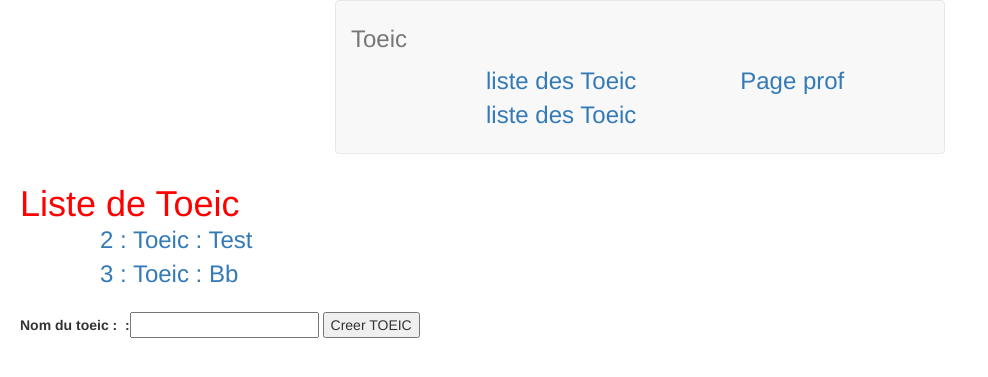
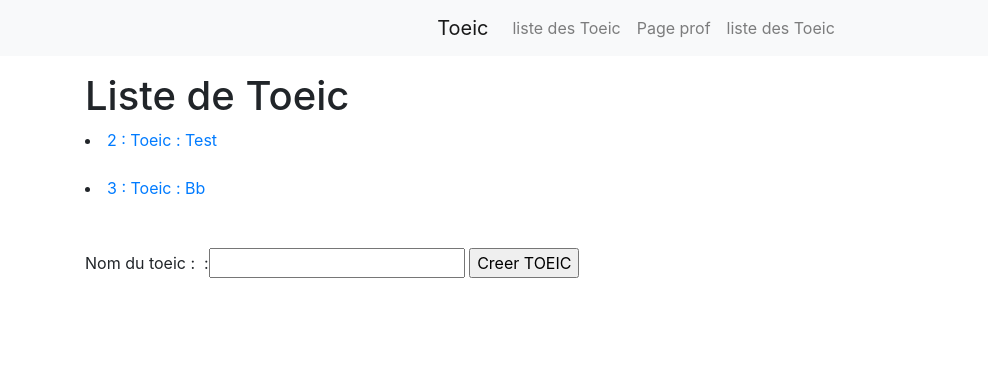
Before and after one commit to LaunoisRemy/GRP5_Piscine_BENBOUAZZA_LAUNOIS_MASANTE_MOUJANE, a Django app: page /liste_TOEIC in a window 1280 px wide. Shown: the top 377 px of the page, without its empty margins (0-988 px from the left). Run offline with Django 3.2, Linux system fonts and the light colour scheme; data comes from the database, SQL or seed files in the repository; both versions use the stored data as it was after the commit; some libraries are stand-ins or nearby versions.

Commit message:
Début css

```diff
--- a/site_web/static/css/style.css
+++ b/site_web/static/css/style.css
@@ -14,7 +14,3 @@
     display: block;
     margin : auto;
 }
-
-h1, h2, h3{
-    color: brown;
-}
--- a/templates/base.html
+++ b/templates/base.html
@@ -5,60 +5,32 @@
     <head>
         <meta charset="UTF-8">
         <title>Title</title>
-        <link rel="stylesheet" href="https://maxcdn.bootstrapcdn.com/bootstrap/3.3.7/css/bootstrap.min.css" integrity="sha384-BVYiiSIFeK1dGmJRAkycuHAHRg32OmUcww7on3RYdg4Va+PmSTsz/K68vbdEjh4u" crossorigin="anonymous">
+        <link rel="stylesheet" href="https://stackpath.bootstrapcdn.com/bootstrap/4.1.3/css/bootstrap.min.css" integrity="sha384-MCw98/SFnGE8fJT3GXwEOngsV7Zt27NXFoaoApmYm81iuXoPkFOJwJ8ERdknLPMO" crossorigin="anonymous">
+        <script src="https://stackpath.bootstrapcdn.com/bootstrap/4.1.3/js/bootstrap.min.js" integrity="sha384-ChfqqxuZUCnJSK3+MXmPNIyE6ZbWh2IMqE241rYiqJxyMiZ6OW/JmZQ5stwEULTy" crossorigin="anonymous"></script>
         <link rel="stylesheet" href="{% static 'css/style.css' %}">
-        <style>
-            h1{
-                color:red;
-                margin: 0px 20px;
-            }
-            #navbar{
-                width: 100%;
-                margin: 20px;
-            }
-            li{
-                display: inline;
-                font-size: 24px;
-                margin-left: 100px;
-            }
-            .container{
-                width :50%
-            }
-            .navbar-brand{
-                margin-left: 100px;
-                margin-top: 13px;
-                font-size: 24px;
-            }
-            #listeTOEIC{
-                margin-left: 20px;
-            }
-        </style>
+
+
     </head>
 
     <body>
         {% block nav %}
-        <div class="container">
-            <nav class="navbar navbar-default">
-            <div class="container-fluid">
+            <nav class="navbar navbar-expand-lg navbar-light bg-light justify-content-center">
                 <a class="navbar-brand" href="/">Toeic</a>
-                    <div id="navbar" class="navbar-collapse collapse">
-                        <ul class="nav navbar-nav">
-                            <div id="check">
-                            <!-- <li>{% block nav-home %}<a href="{% url 'index' %}">Home</a>{% endblock %}</li> -->
-                            <li>{% block nav-liste_Toeic %}<a href="{% url 'liste_TOEIC' %}">liste des Toeic</a>{% endblock %}</li>
-                            <li>{% block nav-pageProf %}<a href="{% url 'espace_professeur' %}">Page prof</a>{% endblock %}</li>
-                            <li>{% block nav-pageEleve %}<a href="{% url 'liste_TOEIC' %}">liste des Toeic</a>{% endblock %}</li>
-                            </div>
-                        </ul>
-                    </div>
-            </div>
+                <ul class="nav navbar-nav">
+                    <!-- <li>{% block nav-home %}<a href="{% url 'index' %}">Home</a>{% endblock %}</li> -->
+                    <li class="nav-item">{% block nav-liste_Toeic %}<a class="nav-link" href="{% url 'liste_TOEIC' %}">liste des Toeic</a>{% endblock %}</li class="nav-item">
+                    <li class="nav-item">{% block nav-pageProf %}<a class="nav-link" href="{% url 'espace_professeur' %}">Page prof</a>{% endblock %}</li>
+                    <li class="nav-item">{% block nav-pageEleve %}<a class="nav-link" href="{% url 'liste_TOEIC' %}">liste des Toeic</a>{% endblock %}</li>
+                </ul>
             </nav>
-        </div>
         <p></p>
+
         {% endblock %}
 
+        <div class="content container">
+                {% block content %}{% endblock %}
+        </div>
 
-        {% block content %}{% endblock %}
 
     </body>
 </html>
--- a/templates/listeToeic.html
+++ b/templates/listeToeic.html
@@ -10,7 +10,10 @@
  {% endfor %}
 
 <br/>
+
+
 <div id="listeTOEIC">
+    <div class="form-group">
         <form method='post'>
             {% csrf_token %}
 
@@ -19,4 +22,5 @@
             <input type="submit" value='Creer TOEIC' >
         </form>
     </div>
+</div>
 {% endblock %}
```
Also changed, not shown: db.sqlite3. Lines whose indentation alone changed are shown as unchanged.
